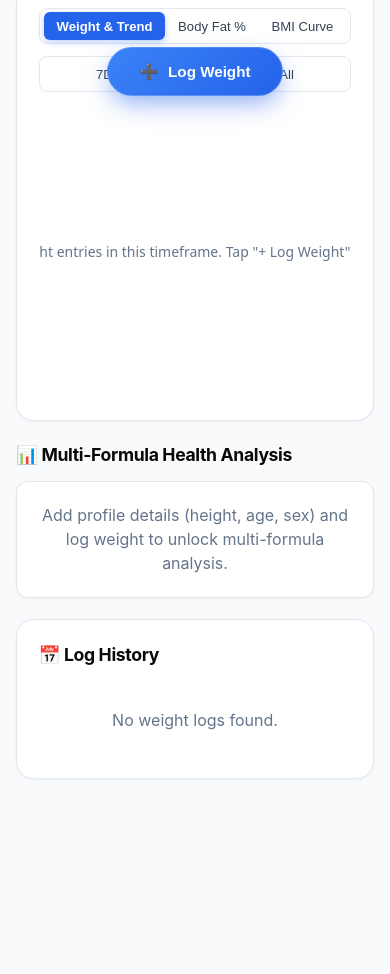
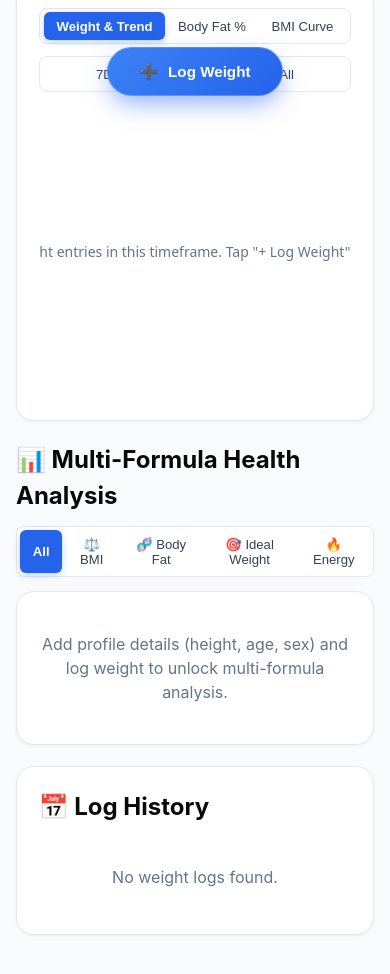
Before and after one commit to BARQx/health-tracker, a website with bundled scripts: page index.html in a window 390 px wide. Shown: the part 728-1702 px from the top of the page. Before the commit the page ends 1616 px from the top, so only its background shows below. Built offline with nearby package versions, Linux system fonts and the light colour scheme; files whose address does not match are found by name.

Commit message:
feat(ui): convert multi-formula analysis into responsive structured tables with category filters

```diff
--- a/frontend/app.js
+++ b/frontend/app.js
@@ -23,6 +23,7 @@
   records: storage.get('health_records', []),
   timeframe: '30d',
   chartMode: 'weight',
+  formulaTab: 'all',
   isAuthenticated: true,
   chart: null
 };
@@ -122,6 +123,16 @@
       e.target.classList.add('active');
       state.chartMode = e.target.dataset.metric;
       updateChart();
+    });
+  });
+
+  // Formula tab selector pills
+  document.querySelectorAll('.formula-tab-btn').forEach(btn => {
+    btn.addEventListener('click', (e) => {
+      document.querySelectorAll('.formula-tab-btn').forEach(b => b.classList.remove('active'));
+      e.target.classList.add('active');
+      state.formulaTab = e.target.dataset.tab;
+      renderFormulas();
     });
   });
 
@@ -455,7 +466,7 @@
 
   if (!p || !p.heightCm || records.length === 0) {
     container.innerHTML = `
-      <div class="formula-card" style="grid-column: 1/-1; text-align: center; color: var(--color-text-muted);">
+      <div class="formula-table-card" style="grid-column: 1/-1; text-align: center; color: var(--color-text-muted); padding: 2.5rem 1rem;">
         Add profile details (height, age, sex) and log weight to unlock multi-formula analysis.
       </div>
     `;
@@ -487,115 +498,223 @@
   const bmrHarris = revisedHarrisBenedictBmr(latestWeight, heightCm, age, sex);
   const tdee = calculateTdee(bmrMifflin);
 
-  container.innerHTML = `
-    <!-- BMI Formulas -->
-    <div class="formula-card">
-      <div class="formula-card-header">
+  const activeTab = state.formulaTab || 'all';
+
+  const bmiCard = `
+    <div class="formula-table-card">
+      <div class="formula-table-card-header">
         <h3>⚖️ Body Mass Index (BMI)</h3>
         <span class="badge ${category.badgeClass}">${category.category}</span>
       </div>
-      <div class="formula-row">
-        <span class="label">Standard WHO BMI:</span>
-        <span class="value">${stdBmi.toFixed(2)}</span>
-      </div>
-      <div class="formula-row">
-        <span class="label">Oxford "New" BMI:</span>
-        <span class="value">${nBmi.toFixed(2)}</span>
-      </div>
-      <div class="formula-row">
-        <span class="label">BMI Prime:</span>
-        <span class="value">${prime.toFixed(2)} (${prime < 1 ? 'Under normal max' : 'Over normal max'})</span>
-      </div>
-      <div class="formula-description">
-        Standard WHO uses weight/height². Oxford formula scales height to 2.5 to avoid distorting taller or shorter heights.
+      <table class="formula-table">
+        <thead>
+          <tr>
+            <th>Formula / Metric</th>
+            <th>Result</th>
+          </tr>
+        </thead>
+        <tbody>
+          <tr>
+            <td>
+              <span class="formula-name">Standard WHO BMI</span>
+              <span class="formula-note">Clinical standard: Weight (kg) / Height (m)²</span>
+            </td>
+            <td><span class="formula-val">${stdBmi.toFixed(2)}</span></td>
+          </tr>
+          <tr>
+            <td>
+              <span class="formula-name">Oxford "New" BMI</span>
+              <span class="formula-note">Trefethen formula: Scales height to 2.5</span>
+            </td>
+            <td><span class="formula-val">${nBmi.toFixed(2)}</span></td>
+          </tr>
+          <tr>
+            <td>
+              <span class="formula-name">BMI Prime</span>
+              <span class="formula-note">Ratio to 25.0 upper limit (${prime < 1 ? 'Under normal max' : 'Over normal max'})</span>
+            </td>
+            <td><span class="formula-val">${prime.toFixed(2)}</span></td>
+          </tr>
+        </tbody>
+      </table>
+      <div class="formula-table-footer">
+        Standard WHO category: 18.5 – 24.9 is Normal weight.
       </div>
     </div>
+  `;
 
-    <!-- Body Fat % Estimations -->
-    <div class="formula-card">
-      <div class="formula-card-header">
-        <h3>🧬 Body Fat Percentage</h3>
+  const fatCard = `
+    <div class="formula-table-card">
+      <div class="formula-table-card-header">
+        <h3>🧬 Body Fat Percentage (%BF)</h3>
         <span class="badge badge-normal">~${bfDeurenberg.toFixed(1)}%</span>
       </div>
-      <div class="formula-row">
-        <span class="label">Deurenberg (1991):</span>
-        <span class="value">${bfDeurenberg.toFixed(1)}%</span>
-      </div>
-      <div class="formula-row">
-        <span class="label">Gallagher (1996):</span>
-        <span class="value">${bfGallagher.toFixed(1)}%</span>
-      </div>
-      <div class="formula-row">
-        <span class="label">CUN-BAE (Navarra 2012):</span>
-        <span class="value">${bfCunBae.toFixed(1)}%</span>
-      </div>
-      <div class="formula-row">
-        <span class="label">Lean Body Mass:</span>
-        <span class="value">${compDeurenberg.leanMassKg.toFixed(1)} kg</span>
-      </div>
-      <div class="formula-row">
-        <span class="label">Estimated Fat Mass:</span>
-        <span class="value">${compDeurenberg.fatMassKg.toFixed(1)} kg</span>
-      </div>
-      <div class="formula-description">
-        Estimates biological adiposity using regression modeling across BMI, age, and sex distributions.
+      <table class="formula-table">
+        <thead>
+          <tr>
+            <th>Formula / Estimator</th>
+            <th>Result</th>
+          </tr>
+        </thead>
+        <tbody>
+          <tr>
+            <td>
+              <span class="formula-name">Deurenberg (1991)</span>
+              <span class="formula-note">Adult regression model based on BMI & Age</span>
+            </td>
+            <td><span class="formula-val">${bfDeurenberg.toFixed(1)}%</span></td>
+          </tr>
+          <tr>
+            <td>
+              <span class="formula-name">Gallagher (1996)</span>
+              <span class="formula-note">Clinical multi-ethnic regression study</span>
+            </td>
+            <td><span class="formula-val">${bfGallagher.toFixed(1)}%</span></td>
+          </tr>
+          <tr>
+            <td>
+              <span class="formula-name">CUN-BAE (Navarra 2012)</span>
+              <span class="formula-note">Non-linear body adiposity estimator</span>
+            </td>
+            <td><span class="formula-val">${bfCunBae.toFixed(1)}%</span></td>
+          </tr>
+          <tr>
+            <td>
+              <span class="formula-name">Lean Body Mass</span>
+              <span class="formula-note">Fat-free muscle, bone, and water mass</span>
+            </td>
+            <td><span class="formula-val" style="color: #38bdf8;">${compDeurenberg.leanMassKg.toFixed(1)} kg</span></td>
+          </tr>
+          <tr>
+            <td>
+              <span class="formula-name">Estimated Fat Mass</span>
+              <span class="formula-note">Total adipose body weight</span>
+            </td>
+            <td><span class="formula-val" style="color: #f59e0b;">${compDeurenberg.fatMassKg.toFixed(1)} kg</span></td>
+          </tr>
+        </tbody>
+      </table>
+      <div class="formula-table-footer">
+        Estimates biological adiposity without requiring skinfold calipers or DEXA scans.
       </div>
     </div>
+  `;
 
-    <!-- Ideal Body Weight -->
-    <div class="formula-card">
-      <div class="formula-card-header">
-        <h3>🎯 Ideal Weight Standards</h3>
+  const ibwCard = `
+    <div class="formula-table-card">
+      <div class="formula-table-card-header">
+        <h3>🎯 Ideal Weight Standards (IBW)</h3>
         <span class="badge badge-normal">${ibw.average.toFixed(1)} kg avg</span>
       </div>
-      <div class="formula-row">
-        <span class="label">Devine (1974):</span>
-        <span class="value">${ibw.devine.toFixed(1)} kg</span>
-      </div>
-      <div class="formula-row">
-        <span class="label">Robinson (1983):</span>
-        <span class="value">${ibw.robinson.toFixed(1)} kg</span>
-      </div>
-      <div class="formula-row">
-        <span class="label">Miller (1983):</span>
-        <span class="value">${ibw.miller.toFixed(1)} kg</span>
-      </div>
-      <div class="formula-row">
-        <span class="label">WHO Healthy Range:</span>
-        <span class="value">${ibw.healthyRange[0].toFixed(1)} - ${ibw.healthyRange[1].toFixed(1)} kg</span>
-      </div>
-      <div class="formula-description">
+      <table class="formula-table">
+        <thead>
+          <tr>
+            <th>Clinical Standard</th>
+            <th>Target</th>
+          </tr>
+        </thead>
+        <tbody>
+          <tr>
+            <td>
+              <span class="formula-name">Devine Formula (1974)</span>
+              <span class="formula-note">Pharmacology dosing baseline</span>
+            </td>
+            <td><span class="formula-val">${ibw.devine.toFixed(1)} kg</span></td>
+          </tr>
+          <tr>
+            <td>
+              <span class="formula-name">Robinson Formula (1983)</span>
+              <span class="formula-note">Metabolic rate revision</span>
+            </td>
+            <td><span class="formula-val">${ibw.robinson.toFixed(1)} kg</span></td>
+          </tr>
+          <tr>
+            <td>
+              <span class="formula-name">Miller Formula (1983)</span>
+              <span class="formula-note">Adjusted for lean muscle frame</span>
+            </td>
+            <td><span class="formula-val">${ibw.miller.toFixed(1)} kg</span></td>
+          </tr>
+          <tr>
+            <td>
+              <span class="formula-name">Hamwi Formula (1964)</span>
+              <span class="formula-note">Clinical thumb-rule standard</span>
+            </td>
+            <td><span class="formula-val">${ibw.hamwi.toFixed(1)} kg</span></td>
+          </tr>
+          <tr>
+            <td>
+              <span class="formula-name">WHO Healthy Range</span>
+              <span class="formula-note">Standard BMI 18.5 – 24.9 window</span>
+            </td>
+            <td><span class="formula-val">${ibw.healthyRange[0].toFixed(1)} – ${ibw.healthyRange[1].toFixed(1)} kg</span></td>
+          </tr>
+        </tbody>
+      </table>
+      <div class="formula-table-footer">
         Calculates reference target weights used in clinical pharmacology and sports science.
       </div>
     </div>
+  `;
 
-    <!-- BMR & Daily Maintenance Calories -->
-    <div class="formula-card">
-      <div class="formula-card-header">
+  const tdeeCard = `
+    <div class="formula-table-card">
+      <div class="formula-table-card-header">
         <h3>🔥 Metabolic Energy (BMR/TDEE)</h3>
         <span class="badge badge-normal">${bmrMifflin} kcal</span>
       </div>
-      <div class="formula-row">
-        <span class="label">Mifflin-St Jeor (Resting):</span>
-        <span class="value">${bmrMifflin} kcal/day</span>
-      </div>
-      <div class="formula-row">
-        <span class="label">Harris-Benedict (Resting):</span>
-        <span class="value">${bmrHarris} kcal/day</span>
-      </div>
-      <div class="formula-row">
-        <span class="label">Sedentary Maintenance:</span>
-        <span class="value">${tdee.sedentary} kcal/day</span>
-      </div>
-      <div class="formula-row">
-        <span class="label">Moderate Exercise (3-5x/wk):</span>
-        <span class="value">${tdee.moderate} kcal/day</span>
-      </div>
-      <div class="formula-description">
-        Energy burned at complete rest (BMR), plus estimated total daily burn with activity (TDEE).
+      <table class="formula-table">
+        <thead>
+          <tr>
+            <th>Energy Metric</th>
+            <th>Daily Burn</th>
+          </tr>
+        </thead>
+        <tbody>
+          <tr>
+            <td>
+              <span class="formula-name">Mifflin-St Jeor (BMR)</span>
+              <span class="formula-note">Resting expenditure at complete rest</span>
+            </td>
+            <td><span class="formula-val">${bmrMifflin} kcal/day</span></td>
+          </tr>
+          <tr>
+            <td>
+              <span class="formula-name">Revised Harris-Benedict</span>
+              <span class="formula-note">Resting energy expenditure (1984)</span>
+            </td>
+            <td><span class="formula-val">${bmrHarris} kcal/day</span></td>
+          </tr>
+          <tr>
+            <td>
+              <span class="formula-name">Sedentary Maintenance (TDEE)</span>
+              <span class="formula-note">Desk work / Little or no exercise (1.2×)</span>
+            </td>
+            <td><span class="formula-val">${tdee.sedentary} kcal/day</span></td>
+          </tr>
+          <tr>
+            <td>
+              <span class="formula-name">Moderate Exercise (TDEE)</span>
+              <span class="formula-note">Active training 3–5 days/week (1.55×)</span>
+            </td>
+            <td><span class="formula-val">${tdee.moderate} kcal/day</span></td>
+          </tr>
+        </tbody>
+      </table>
+      <div class="formula-table-footer">
+        Resting burn (BMR) plus total daily maintenance calories with activity.
       </div>
     </div>
   `;
+
+  let html = '';
+  if (activeTab === 'bmi') html = bmiCard;
+  else if (activeTab === 'fat') html = fatCard;
+  else if (activeTab === 'ibw') html = ibwCard;
+  else if (activeTab === 'tdee') html = tdeeCard;
+  else html = bmiCard + fatCard + ibwCard + tdeeCard;
+
+  container.innerHTML = html;
 }
 
 // --- History List Rendering ---
--- a/frontend/styles.css
+++ b/frontend/styles.css
@@ -362,69 +362,137 @@
   display: block;
 }
 
-/* Formula Breakdown Tabs & Cards */
-.section-title {
-  font-size: 1.1rem;
+/* Formula Breakdown Section & Tab Controls */
+.formula-section-header {
+  display: flex;
+  align-items: center;
+  justify-content: space-between;
+  flex-wrap: wrap;
+  gap: 0.75rem;
+}
+
+.formula-grid {
+  display: grid;
+  grid-template-columns: 1fr;
+  gap: 1.25rem;
+}
+
+@media (min-width: 768px) {
+  .formula-grid {
+    grid-template-columns: repeat(2, 1fr);
+  }
+}
+
+.formula-table-card {
+  background: var(--color-surface);
+  border: 1px solid var(--color-border);
+  border-radius: var(--radius-lg);
+  overflow: hidden;
+  box-shadow: var(--shadow-sm);
+  display: flex;
+  flex-direction: column;
+  transition: var(--transition);
+}
+
+.formula-table-card:hover {
+  border-color: rgba(255, 255, 255, 0.2);
+}
+
+.formula-table-card-header {
+  padding: 1rem 1.35rem;
+  background: rgba(255, 255, 255, 0.02);
+  border-bottom: 1px solid var(--color-border);
+  display: flex;
+  align-items: center;
+  justify-content: space-between;
+}
+
+.formula-table-card-header h3 {
+  font-size: 1rem;
   font-weight: 700;
-  letter-spacing: -0.02em;
+  letter-spacing: -0.01em;
   display: flex;
   align-items: center;
   gap: 0.5rem;
 }
 
-.formula-grid {
-  display: grid;
-  grid-template-columns: repeat(auto-fit, minmax(270px, 1fr));
-  gap: 1rem;
-}
-
-.formula-card {
-  background: var(--color-surface);
-  border: 1px solid var(--color-border);
-  border-radius: var(--radius-md);
-  padding: 1.35rem;
-  display: flex;
-  flex-direction: column;
-  gap: 0.85rem;
-  box-shadow: var(--shadow-sm);
-}
-
-.formula-card-header {
-  display: flex;
-  align-items: center;
-  justify-content: space-between;
-  border-bottom: 1px solid var(--color-border-subtle);
-  padding-bottom: 0.6rem;
-}
-
-.formula-card-header h3 {
-  font-size: 0.95rem;
-  font-weight: 700;
-}
-
-.formula-row {
-  display: flex;
-  align-items: center;
-  justify-content: space-between;
+.formula-table {
+  width: 100%;
+  border-collapse: collapse;
   font-size: 0.88rem;
 }
 
-.formula-row .label {
+.formula-table th {
+  text-align: left;
+  padding: 0.65rem 1.35rem;
+  font-size: 0.72rem;
+  font-weight: 700;
+  text-transform: uppercase;
+  letter-spacing: 0.05em;
   color: var(--color-text-muted);
+  background: rgba(255, 255, 255, 0.015);
+  border-bottom: 1px solid var(--color-border-subtle);
 }
 
-.formula-row .value {
+.formula-table th:last-child,
+.formula-table td:last-child {
+  text-align: right;
+}
+
+.formula-table td {
+  padding: 0.8rem 1.35rem;
+  border-bottom: 1px solid var(--color-border-subtle);
+  vertical-align: middle;
+  transition: var(--transition);
+}
+
+.formula-table tr:last-child td {
+  border-bottom: none;
+}
+
+.formula-table tbody tr:hover td {
+  background: var(--color-surface-hover);
+}
+
+.formula-name {
   font-weight: 600;
   color: var(--color-text-primary);
+  display: block;
+  line-height: 1.25;
 }
 
-.formula-description {
-  font-size: 0.78rem;
+.formula-note {
+  font-size: 0.74rem;
   color: var(--color-text-muted);
+  display: block;
+  margin-top: 2px;
+}
+
+.formula-val {
+  font-weight: 700;
+  color: var(--color-text-primary);
+  font-size: 0.95rem;
+  letter-spacing: -0.01em;
+}
+
+.formula-table-footer {
+  padding: 0.8rem 1.35rem;
+  font-size: 0.76rem;
+  color: var(--color-text-muted);
+  background: rgba(255, 255, 255, 0.015);
+  border-top: 1px solid var(--color-border-subtle);
   line-height: 1.45;
-  margin-top: 0.25rem;
-  border-top: 1px dashed var(--color-border-subtle);
-  padding-top: 0.6rem;
+}
+
+@media (max-width: 600px) {
+  .formula-table th,
+  .formula-table td {
+    padding: 0.75rem 1rem;
+  }
+  .formula-table-card-header,
+  .formula-table-footer {
+    padding: 0.85rem 1rem;
+  }
 }
 
 /* Log History Section */
--- a/index.html
+++ b/index.html
@@ -99,8 +99,17 @@
 
     <!-- Multi-Formula Breakdown Section -->
     <section>
-      <h2 class="section-title">📊 Multi-Formula Health Analysis</h2>
-      <div id="formula-cards-container" class="formula-grid" style="margin-top: 0.75rem;">
+      <div class="formula-section-header">
+        <h2 class="section-title">📊 Multi-Formula Health Analysis</h2>
+        <div class="pill-group" id="formula-tab-group">
+          <button class="pill-btn formula-tab-btn active" data-tab="all">All</button>
+          <button class="pill-btn formula-tab-btn" data-tab="bmi">⚖️ BMI</button>
+          <button class="pill-btn formula-tab-btn" data-tab="fat">🧬 Body Fat</button>
+          <button class="pill-btn formula-tab-btn" data-tab="ibw">🎯 Ideal Weight</button>
+          <button class="pill-btn formula-tab-btn" data-tab="tdee">🔥 Energy</button>
+        </div>
+      </div>
+      <div id="formula-cards-container" class="formula-grid" style="margin-top: 0.85rem;">
         <!-- Dynamically rendered by app.js -->
       </div>
     </section>
```
